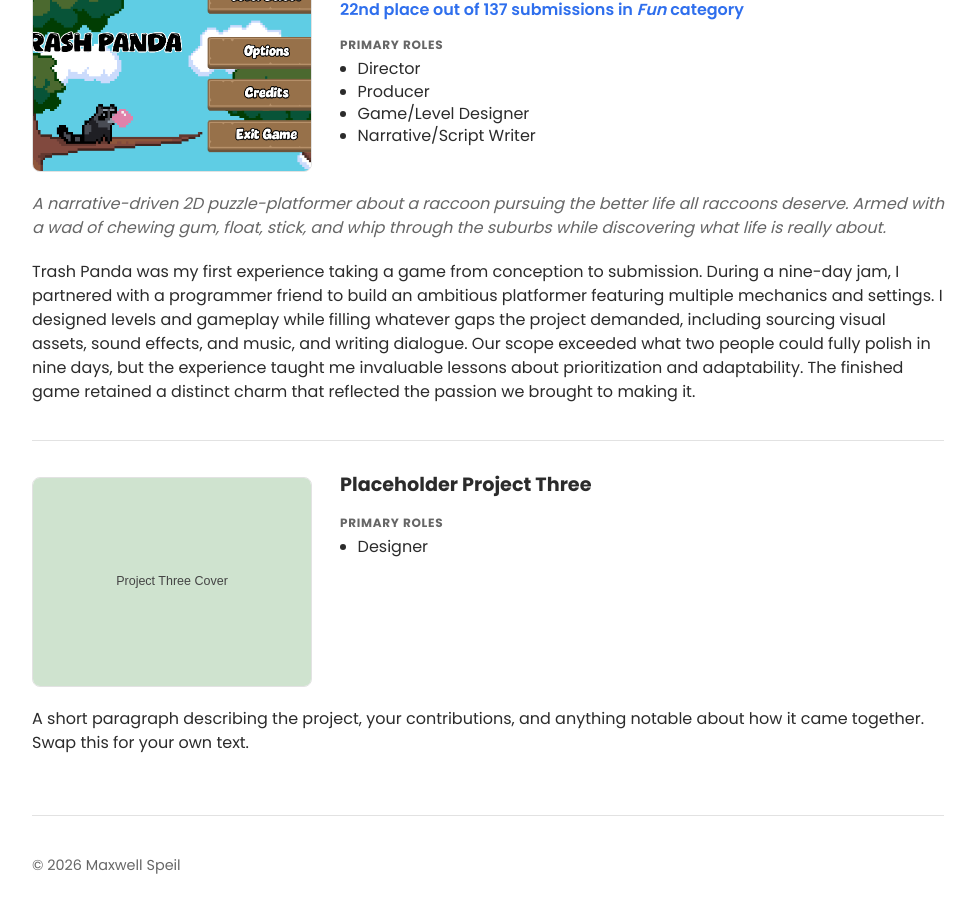
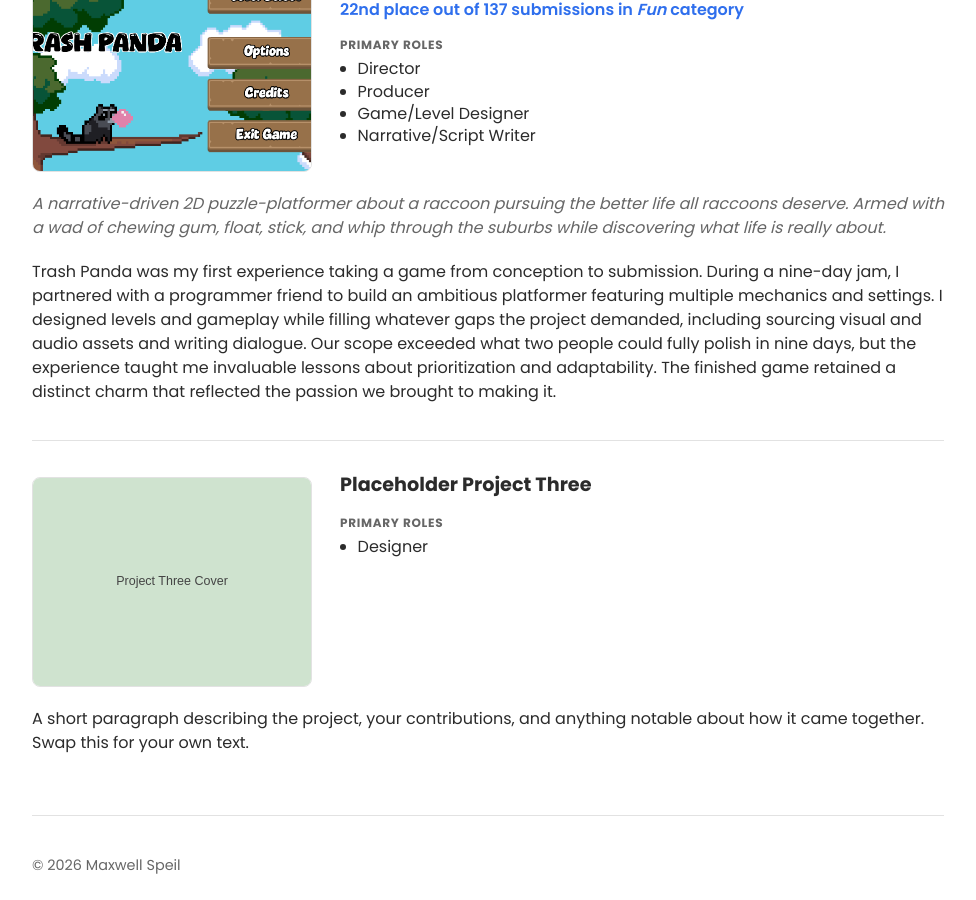
Before and after one commit to mspeil/mspeil.github.io, a Jekyll site: the page built from index.html, in a window 1280 px wide and 900 px high, scrolled down 1111 px. Shown: the whole window, without its empty margins (152-1128 px from the left). Built offline with Jekyll 4.4.1, drawn with Linux system fonts in a browser that asks for light colours.

Commit message:
Simplify asset-sourcing wording in Trash Panda blurb
Co-Authored-By: Claude Sonnet 5 <noreply@anthropic.com>

```diff
--- a/_data/projects.yml
+++ b/_data/projects.yml
@@ -43,8 +43,8 @@
     Trash Panda was my first experience taking a game from conception to submission. During a
     nine-day jam, I partnered with a programmer friend to build an ambitious platformer featuring
     multiple mechanics and settings. I designed levels and gameplay while filling whatever gaps
-    the project demanded, including sourcing visual assets, sound effects, and music, and writing
-    dialogue. Our scope exceeded what two people could fully polish in nine days, but the
+    the project demanded, including sourcing visual and audio assets and writing dialogue. Our
+    scope exceeded what two people could fully polish in nine days, but the
     experience taught me invaluable lessons about prioritization and adaptability. The finished
     game retained a distinct charm that reflected the passion we brought to making it.
   result: "22nd place out of 137 submissions in <em>Fun</em> category"
```
